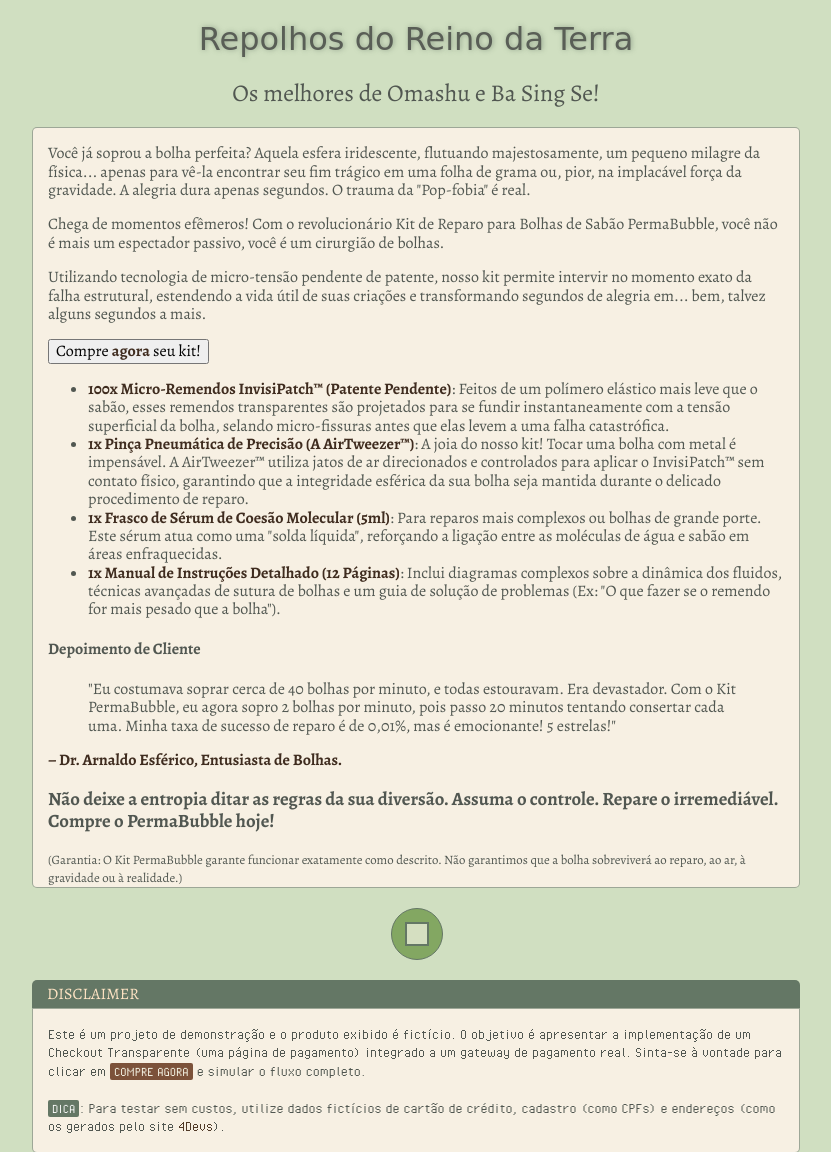
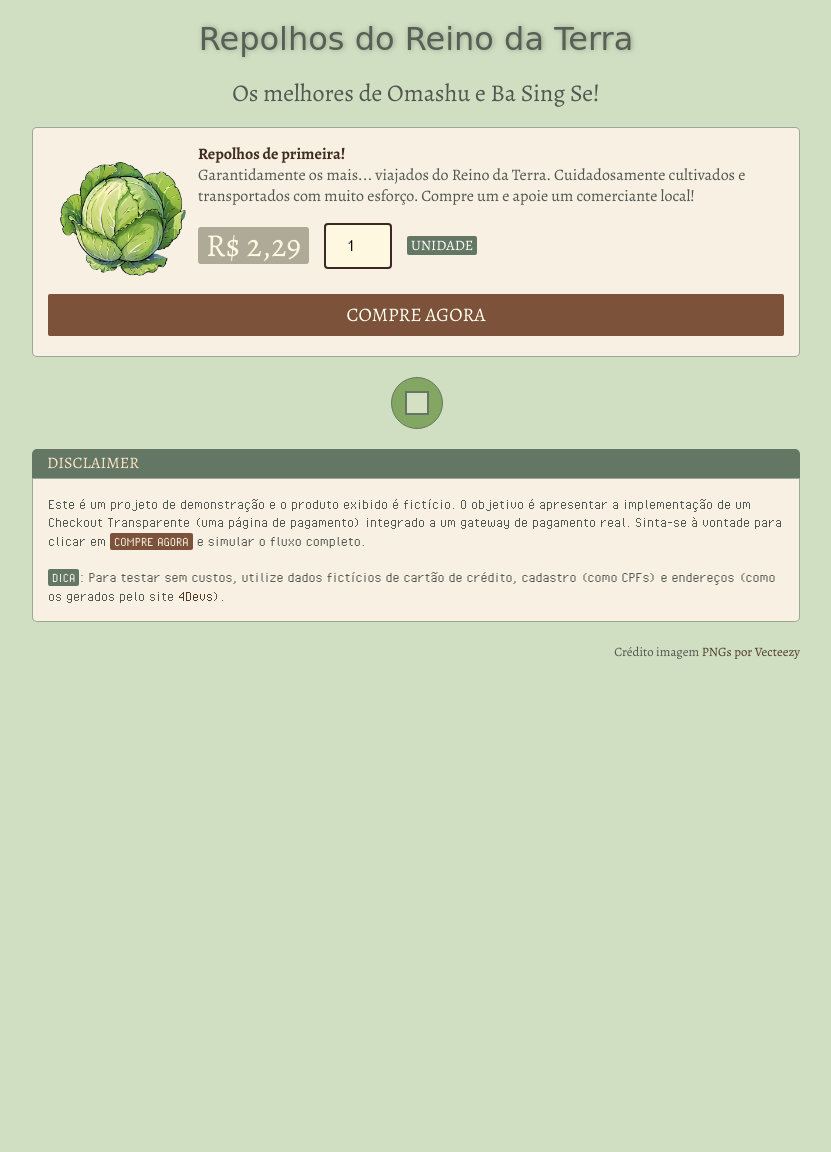
Before and after one commit to vitoriadeo/checkout-transparente-asaas, a Flask app: page /product in a window 1280 px wide. Shown: the top 1152 px of the page, without its empty margins (224-1055 px from the left). After the commit the page ends 659 px from the top, so only its background shows below. Run offline with Flask 3, Linux system fonts and the light colour scheme; some libraries are stand-ins or nearby versions; some web fonts are replaced.

Commit message:
feat(product-page): adicionar página principal ao projeto

```diff
--- a/app/templates/product.html
+++ b/app/templates/product.html
@@ -2,68 +2,16 @@
 {% block title %} {{super()}} - Produto {% endblock %}
 
 {% block content %}
-<div class="beneficios">
-    <p>Você já soprou a bolha perfeita? Aquela esfera iridescente, flutuando majestosamente, um pequeno milagre
-        da
-        física... apenas para vê-la encontrar seu fim trágico em uma folha de grama ou, pior, na implacável
-        força da
-        gravidade. A alegria dura apenas segundos. O trauma da "Pop-fobia" é real.</p>
+<section class="produto">
+    <img class="repolho-img" src="{{url_for('static', filename='img/32187501.png')}}">
+    <p class="descricao"><b>Repolhos de primeira!</b><br>Garantidamente os mais... viajados do Reino da Terra.
+        Cuidadosamente
+        cultivados e transportados com muito esforço. Compre um e apoie um comerciante local!</p>
+    <div class="valorxquantidade">
+        <p class="valor">R$ 2,29</p>
+        <input type="number" id="quantidade" class="input-qtd" name="quantidade" min="1" max="1000" value="1" step="1">
+        <span class="minibutton-2">unidade</span></div>
+            <button class="button">Compre agora</button>
+</section>
 
-    <p>Chega de momentos efêmeros! Com o revolucionário Kit de Reparo para Bolhas de Sabão PermaBubble, você não
-        é
-        mais
-        um espectador passivo, você é um cirurgião de bolhas.</p>
-
-    <p>Utilizando tecnologia de micro-tensão pendente de patente, nosso kit permite intervir no momento exato da
-        falha
-        estrutural, estendendo a vida útil de suas criações e transformando segundos de alegria em... bem,
-        talvez
-        alguns
-        segundos a mais.</p>
-
-    <button>Compre <b>agora</b> seu kit!</button>
-</div>
-
-<div class="kit">
-    <ul>
-        <li><b>100x Micro-Remendos InvisiPatch™ (Patente Pendente)</b>: Feitos de um polímero elástico mais leve
-            que
-            o
-            sabão, esses remendos transparentes são projetados para se fundir instantaneamente com a tensão
-            superficial da bolha, selando micro-fissuras antes que elas levem a uma falha catastrófica.</li>
-        <li><b>1x Pinça Pneumática de Precisão (A AirTweezer™)</b>: A joia do nosso kit! Tocar uma bolha com
-            metal é
-            impensável. A AirTweezer™ utiliza jatos de ar direcionados e controlados para aplicar o InvisiPatch™
-            sem
-            contato físico, garantindo que a integridade esférica da sua bolha seja mantida durante o delicado
-            procedimento de reparo.</li>
-        <li><b>1x Frasco de Sérum de Coesão Molecular (5ml)</b>: Para reparos mais complexos ou bolhas de grande
-            porte.
-            Este sérum atua como uma "solda líquida", reforçando a ligação entre as moléculas de água e sabão em
-            áreas enfraquecidas.</li>
-        <li><b>1x Manual de Instruções Detalhado (12 Páginas)</b>: Inclui diagramas complexos sobre a dinâmica
-            dos
-            fluidos,
-            técnicas avançadas de sutura de bolhas e um guia de solução de problemas (Ex: "O que fazer se o
-            remendo
-            for mais pesado que a bolha").</li>
-    </ul>
-</div>
-
-<div class="prova">
-    <h4>Depoimento de Cliente</h4>
-    <blockquote>"Eu costumava soprar cerca de 40 bolhas por minuto, e todas estouravam. Era devastador. Com o
-        Kit
-        PermaBubble, eu agora sopro 2 bolhas por minuto, pois passo 20 minutos tentando consertar cada uma.
-        Minha
-        taxa de sucesso de reparo é de 0,01%, mas é emocionante! 5 estrelas!"</blockquote>
-</div>
-<b>– Dr. Arnaldo Esférico, Entusiasta de Bolhas.</b>
-
-<div class="cta">
-    <h3>Não deixe a entropia ditar as regras da sua diversão. Assuma o controle. Repare o irremediável. Compre o
-        PermaBubble hoje!</h3>
-    <small>(Garantia: O Kit PermaBubble garante funcionar exatamente como descrito. Não garantimos que a bolha
-        sobreviverá ao reparo, ao ar, à gravidade ou à realidade.)</small>
-</div>
 {% endblock %}
```
